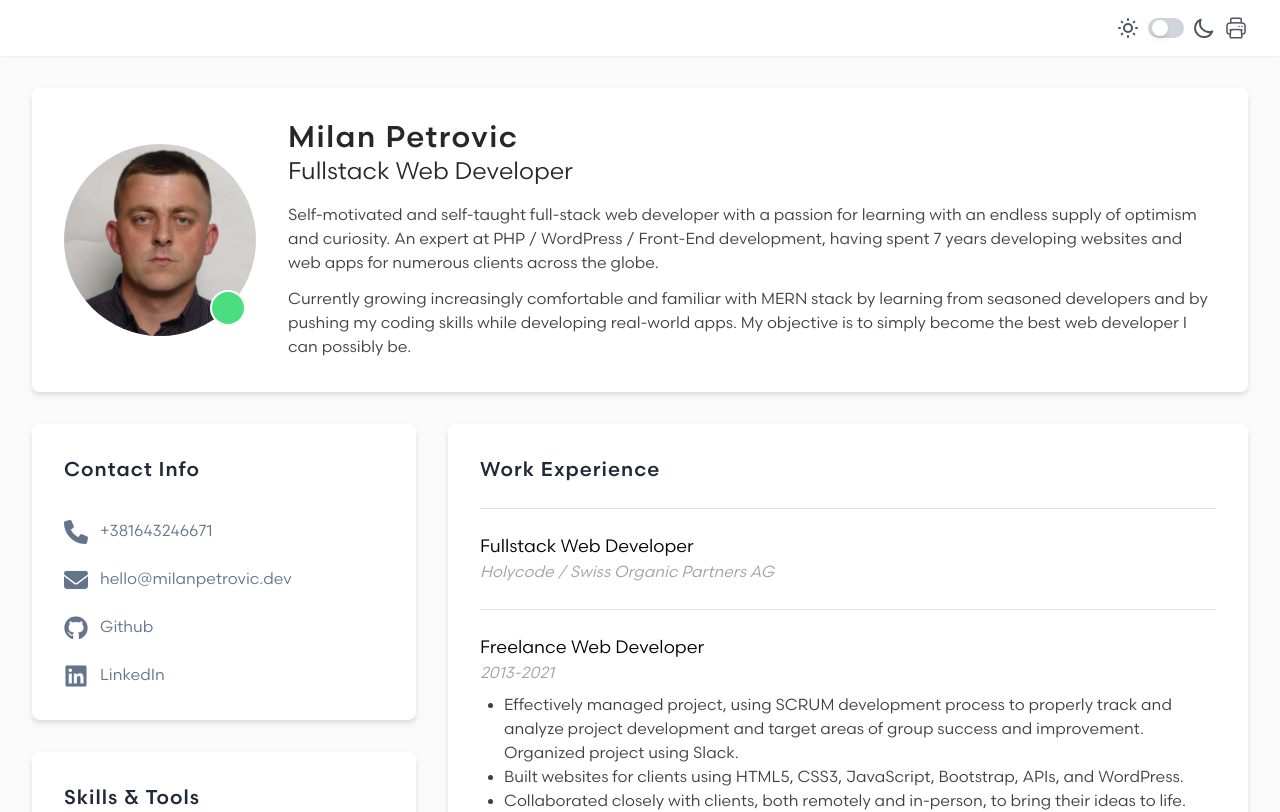
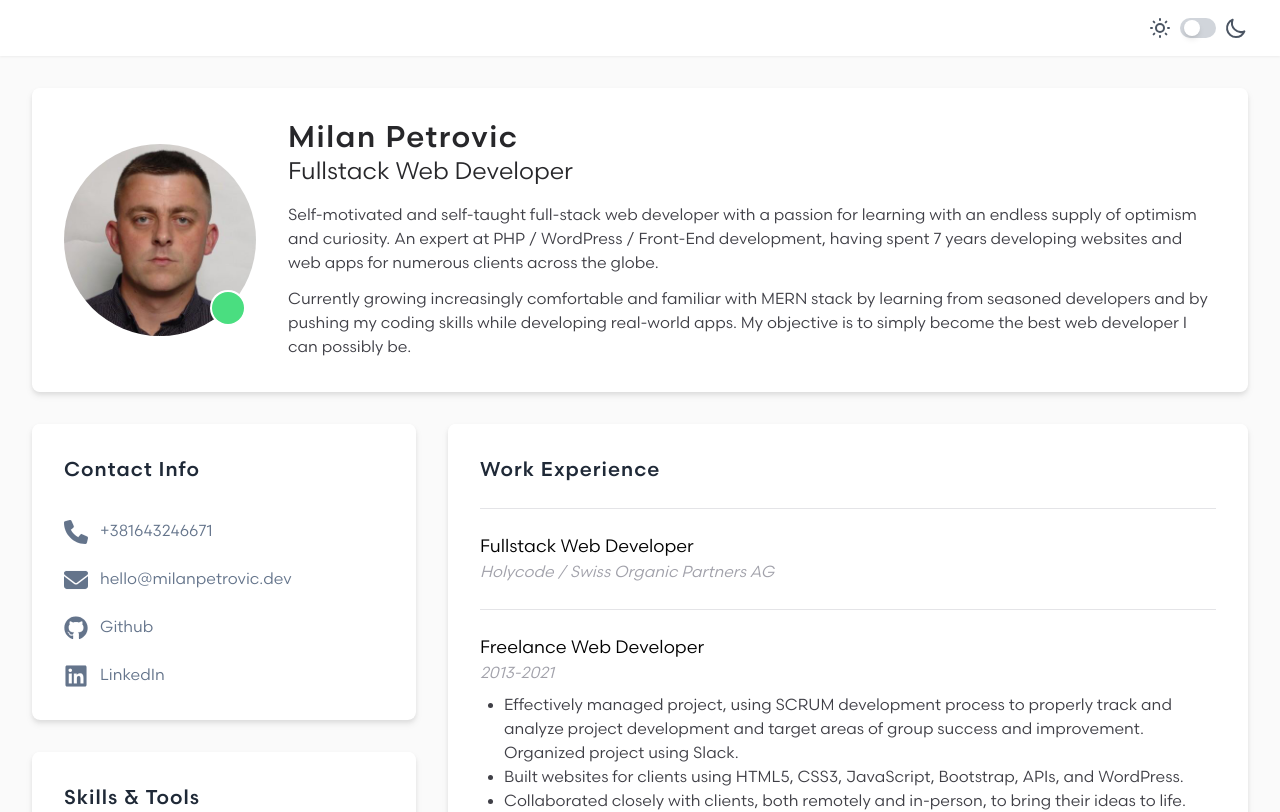
Before and after one commit to milanpetrovic/milanpetrovic.github.io, a website: page index.html in a window 1280 px wide. Shown: the top 812 px of the page. Drawn offline with Linux system fonts and the light colour scheme; files whose address does not match are found by name.

Commit message:
Remove print button

```diff
--- a/index.html
+++ b/index.html
@@ -50,14 +50,6 @@
                       <path stroke-linecap="round" stroke-linejoin="round" d="M20.354 15.354A9 9 0 018.646 3.646 9.003 9.003 0 0012 21a9.003 9.003 0 008.354-5.646z" />
                     </svg>
                   </span>
-
-                  <button onclick="window.print()">
-                    <span class="text-sm text-gray-600">
-                      <svg xmlns="http://www.w3.org/2000/svg" fill="none" viewBox="0 0 24 24" stroke-width="1.5" stroke="currentColor" class="w-6 h-6">
-                        <path stroke-linecap="round" stroke-linejoin="round" d="M6.72 13.829c-.24.03-.48.062-.72.096m.72-.096a42.415 42.415 0 0110.56 0m-10.56 0L6.34 18m10.94-4.171c.24.03.48.062.72.096m-.72-.096L17.66 18m0 0l.229 2.523a1.125 1.125 0 01-1.12 1.227H7.231c-.662 0-1.18-.568-1.12-1.227L6.34 18m11.318 0h1.091A2.25 2.25 0 0021 15.75V9.456c0-1.081-.768-2.015-1.837-2.175a48.055 48.055 0 00-1.913-.247M6.34 18H5.25A2.25 2.25 0 013 15.75V9.456c0-1.081.768-2.015 1.837-2.175a48.041 48.041 0 011.913-.247m10.5 0a48.536 48.536 0 00-10.5 0m10.5 0V3.375c0-.621-.504-1.125-1.125-1.125h-8.25c-.621 0-1.125.504-1.125 1.125v3.659M18 10.5h.008v.008H18V10.5zm-3 0h.008v.008H15V10.5z" />
-                      </svg>
-                    </span>
-                  </button>
                 </div>
             </div>
         </div>
```
